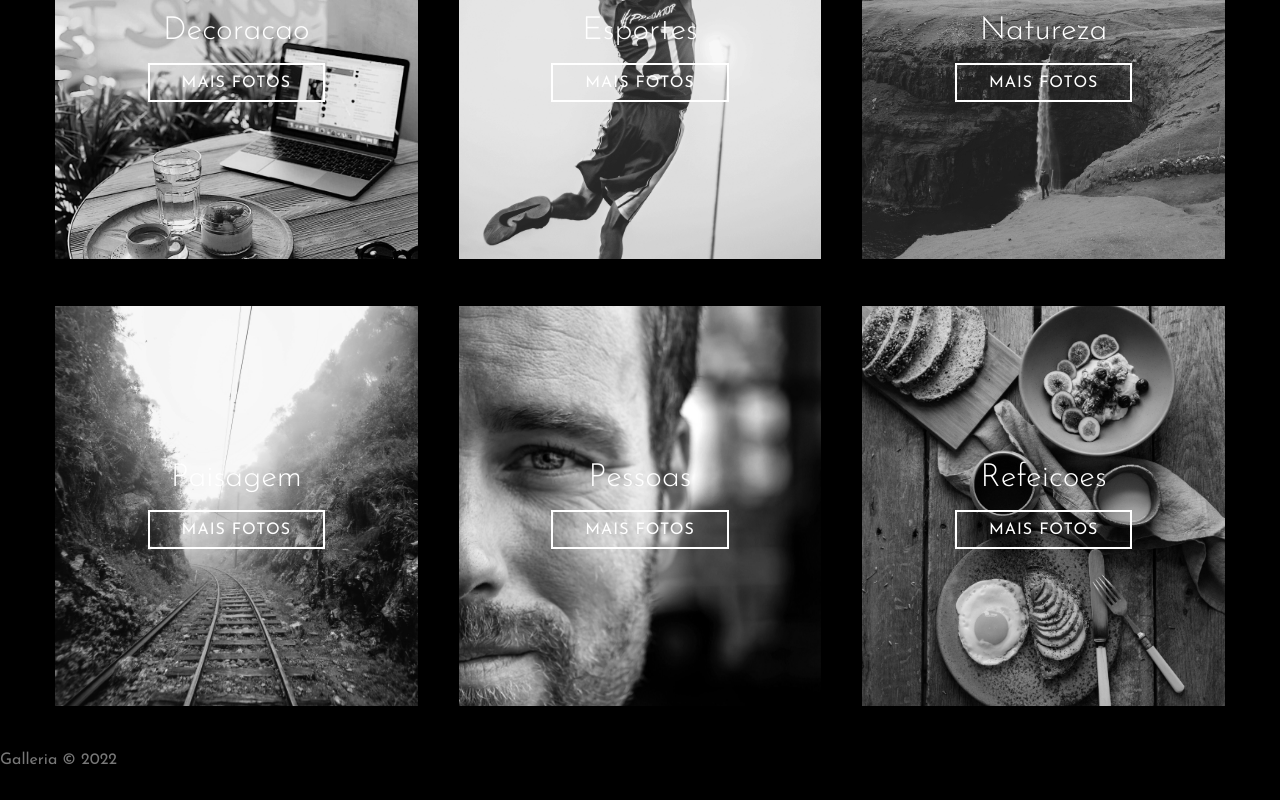
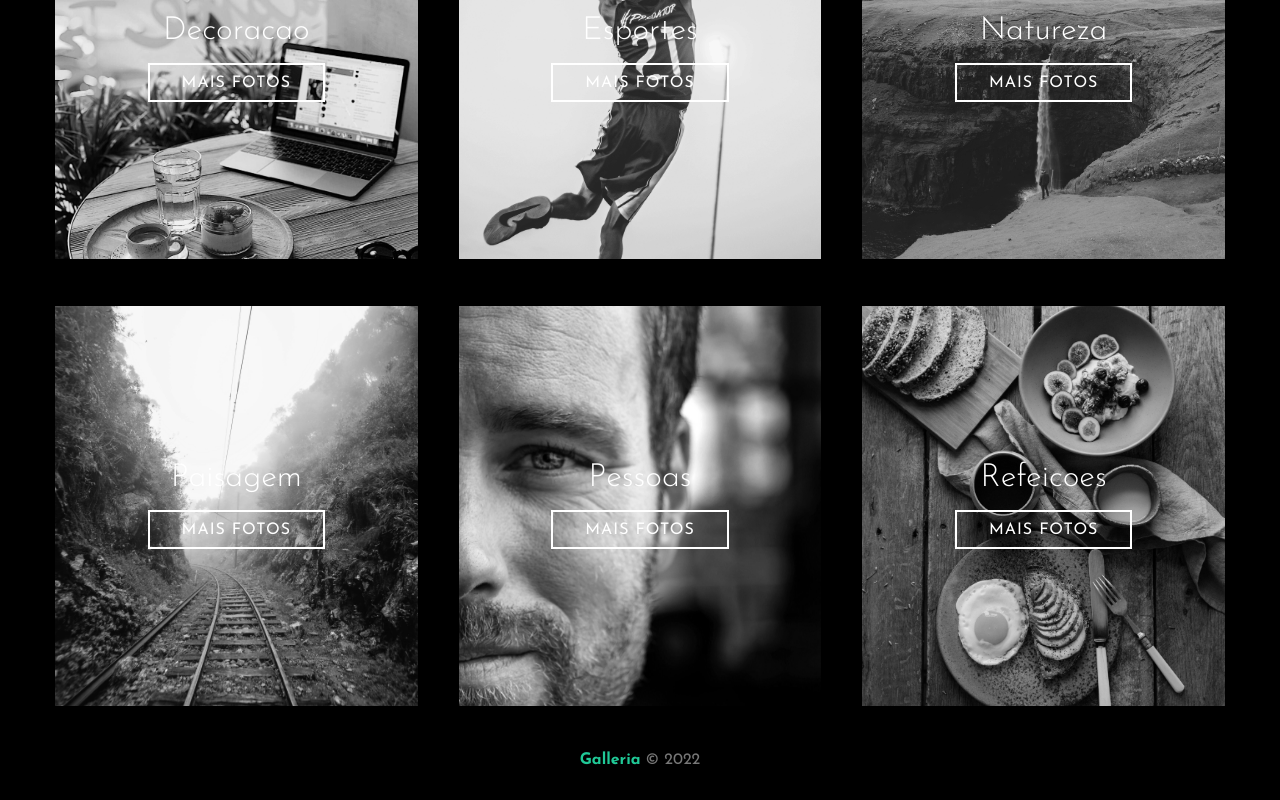
Before and after one commit to sucodelarangela/udemy-sass, a React (Vite) app: page / in a window 1280 px wide. Shown: the part 684-1484 px from the top of the page. Before the commit the page ends 1452 px from the top, so only its background shows below. Built offline with nearby package versions, Linux system fonts and the light colour scheme.

Commit message:
footer component and end of desktop version

```diff
--- a/src/components/Footer.jsx
+++ b/src/components/Footer.jsx
@@ -1,3 +1,5 @@
+import '../styles/components/footer.sass';
+
 const Footer = () => {
     return (
         <footer>
--- /dev/null
+++ b/src/styles/components/footer.sass
@@ -0,0 +1,8 @@
+@use '../variables'
+
+footer
+    text-align: center
+    padding-bottom: 2rem
+    span
+        font-weight: bold
+        color: variables.$secondary-color
```
